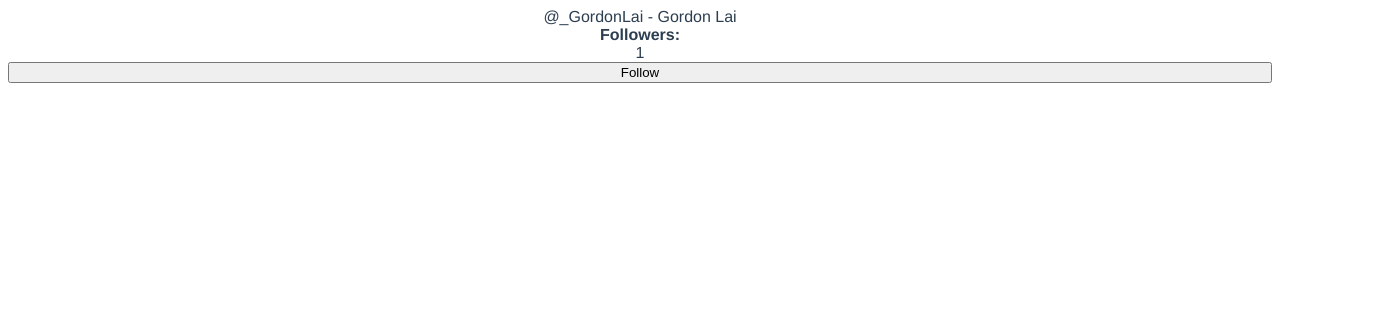
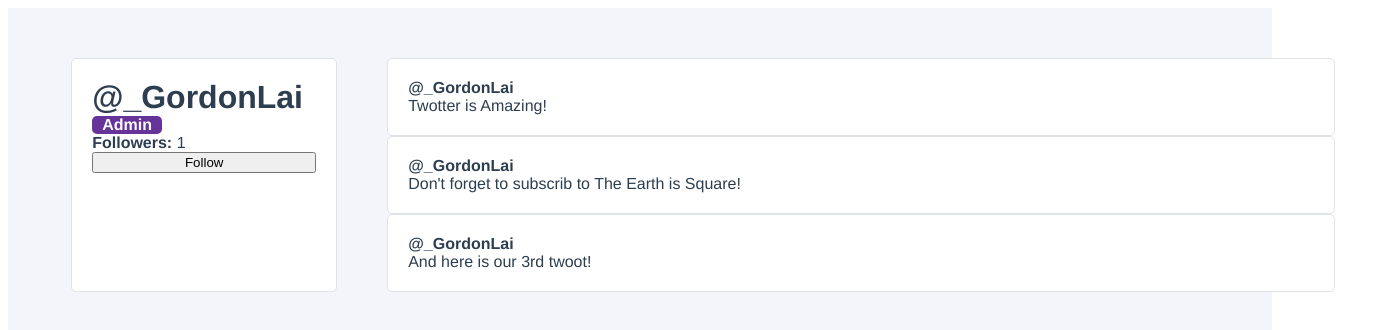
Before and after one commit to gordonshlai/twotter, a Vue app: page / in a window 1280 px wide. Shown: the top 330 px of the page, 1398 px wide, since content can reach past the window. Built offline with nearby package versions, Linux system fonts and the light colour scheme.

Commit message:
template conditionals, loops and events.

```diff
--- a/src/App.vue
+++ b/src/App.vue
@@ -1,47 +1,15 @@
 <template>
   <div id="app">
-    @{{ user.username }} - {{ fullName }} <strong>Followers: </strong
-    >{{ followers }}
-    <button @click="followUser">Follow</button>
+    <UserProfile />
   </div>
 </template>
 
 <script>
+import UserProfile from "./components/UserProfile";
+
 export default {
   name: "App",
-  data() {
-    return {
-      followers: 0,
-      user: {
-        id: 1,
-        username: "_GordonLai",
-        firstName: "Gordon",
-        lastName: "Lai",
-        email: "gordonlai@domain.com",
-        isAdmin: true,
-      },
-    };
-  },
-  watch: {
-    followers(newFollowerCount, oldFollowerCount) {
-      if (oldFollowerCount < newFollowerCount) {
-        console.log(`${this.user.username} has gained a follower!`);
-      }
-    },
-  },
-  computed: {
-    fullName() {
-      return `${this.user.firstName} ${this.user.lastName}`;
-    },
-  },
-  methods: {
-    followUser() {
-      this.followers++;
-    },
-  },
-  mounted() {
-    this.followUser();
-  },
+  components: { UserProfile },
 };
 </script>
 
@@ -51,8 +19,7 @@
   -webkit-font-smoothing: antialiased;
   -moz-osx-font-smoothing: grayscale;
   color: #2c3e50;
-  display: flex;
-  flex-direction: column;
-  text-align: center;
+  min-height: 100vh;
+  background-color: #f3f5fa;
 }
 </style>
--- /dev/null
+++ b/src/components/TwootItem.vue
@@ -0,0 +1,51 @@
+<template>
+  <div class="twoot-item" @click="favouriteTwoot(twoot.id)">
+    <div class="user-profile__twoot">
+      <div class="twoot-item__user">@{{ username }}</div>
+      <div class="twoot-item__content">
+        {{ twoot.content }}
+      </div>
+    </div>
+  </div>
+</template>
+
+<script>
+export default {
+  name: "TwootItem",
+  props: {
+    username: {
+      tye: String,
+      required: true,
+    },
+    twoot: {
+      type: Object,
+      required: true,
+    },
+  },
+  methods: {
+    favouriteTwoot(id) {
+      this.$emit("favourite", id);
+    },
+  },
+};
+</script>
+
+<style>
+.twoot-item {
+  padding: 20px;
+  background-color: white;
+  border-radius: 5px;
+  border: 1px solid #dfe3e8;
+  box-sizing: border-box;
+  cursor: pointer;
+  transition: all 0.25s ease;
+}
+
+.twoot-item:hover {
+  transform: scale(1.1, 1.1);
+}
+
+.twoot-item__user {
+  font-weight: bold;
+}
+</style>
--- /dev/null
+++ b/src/components/UserProfile.vue
@@ -0,0 +1,111 @@
+<template>
+  <div class="user-profile">
+    <div class="user-profile__user-panel">
+      <h1 class="user-profile__username">@{{ user.username }}</h1>
+      <div class="user-profile__admin-badge" v-if="user.isAdmin">Admin</div>
+      <div class="user-profile__follower-count">
+        <strong>Followers: </strong>{{ followers }}
+      </div>
+      <button @click="followUser">Follow</button>
+    </div>
+    <div class="user-profile__twoots-wrapper">
+      <TwootItem
+        v-for="twoot in user.twoots"
+        :key="twoot.id"
+        :username="user.username"
+        :twoot="twoot"
+        @favourite="toggleFavourite"
+      />
+    </div>
+  </div>
+</template>
+
+<script>
+import TwootItem from "./TwootItem";
+export default {
+  name: "UserProfile",
+  components: { TwootItem },
+  data() {
+    return {
+      followers: 0,
+      user: {
+        id: 1,
+        username: "_GordonLai",
+        firstName: "Gordon",
+        lastName: "Lai",
+        email: "gordonlai@domain.com",
+        isAdmin: true,
+        twoots: [
+          {
+            id: 1,
+            content: "Twotter is Amazing!",
+          },
+          {
+            id: 2,
+            content: "Don't forget to subscrib to The Earth is Square!",
+          },
+          {
+            id: 3,
+            content: "And here is our 3rd twoot!",
+          },
+        ],
+      },
+    };
+  },
+  watch: {
+    followers(newFollowerCount, oldFollowerCount) {
+      if (oldFollowerCount < newFollowerCount) {
+        console.log(`${this.user.username} has gained a follower!`);
+      }
+    },
+  },
+  computed: {
+    fullName() {
+      return `${this.user.firstName} ${this.user.lastName}`;
+    },
+  },
+  methods: {
+    followUser() {
+      this.followers++;
+    },
+    toggleFavourite(id) {
+      console.log(`Favourited Tweet #${id}`);
+    },
+  },
+  mounted() {
+    this.followUser();
+  },
+};
+</script>
+
+<style>
+.user-profile {
+  display: grid;
+  grid-template-columns: 1fr 3fr;
+  width: 100%;
+  padding: 50px 5%;
+}
+
+.user-profile__user-panel {
+  display: flex;
+  flex-direction: column;
+  margin-right: 50px;
+  padding: 20px;
+  background-color: white;
+  border-radius: 5px;
+  border: 1px solid #dfe3e8;
+}
+
+.user-profile__admin-badge {
+  background: rebeccapurple;
+  color: white;
+  border-radius: 5px;
+  margin-right: auto;
+  padding: 0 10px;
+  font-weight: bold;
+}
+
+h1 {
+  margin: 0;
+}
+</style>
```
